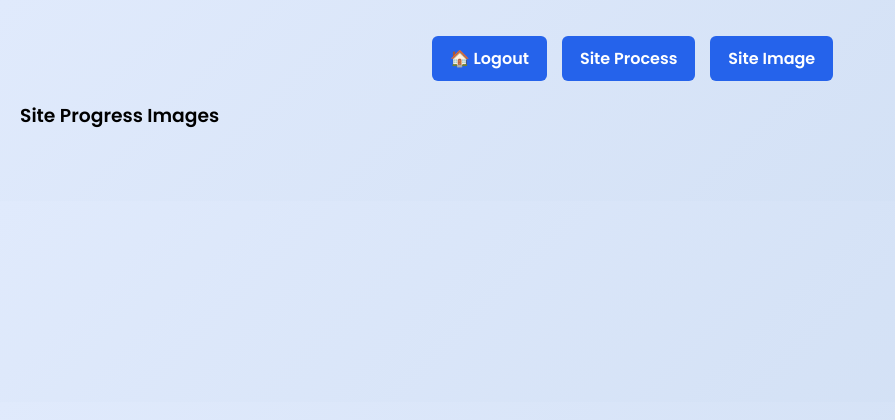
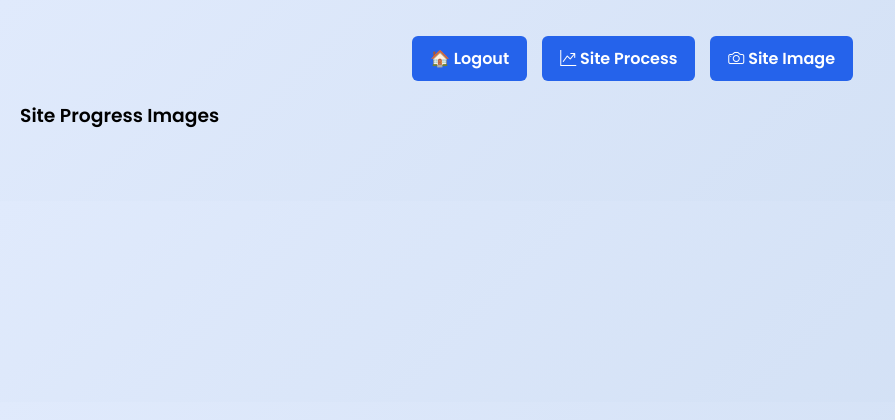
Before and after one commit to vivek248-cloud/billing, a Django app: template projects/templates/projects/siteimage.html in a window 1280 px wide. Shown: the top 420 px of the page, without its empty margins (0-895 px from the left). Run offline with Django 3.2, Linux system fonts and the light colour scheme; the template is opened without the code that fills it, so the values that code supplies are empty.

Commit message:
Fix static files and sync project

```diff
--- a/projects/templates/projects/client_dashboard.html
+++ b/projects/templates/projects/client_dashboard.html
@@ -12,6 +12,7 @@
   <meta name="viewport" content="width=device-width, initial-scale=1.0" />
   <!-- Swiper CSS -->
   <link rel="stylesheet" href="https://cdn.jsdelivr.net/npm/swiper@10/swiper-bundle.min.css" />
+  <link href="https://cdn.jsdelivr.net/npm/bootstrap-icons@1.10.5/font/bootstrap-icons.css" rel="stylesheet">
 
 
   <link href="https://fonts.googleapis.com/css2?family=Poppins:wght@400;600&display=swap" rel="stylesheet">
--- a/projects/templates/projects/siteimage.html
+++ b/projects/templates/projects/siteimage.html
@@ -13,6 +13,7 @@
   <!-- Swiper CSS -->
   <link rel="stylesheet" href="https://cdn.jsdelivr.net/npm/swiper@10/swiper-bundle.min.css" />
 
+  <link href="https://cdn.jsdelivr.net/npm/bootstrap-icons@1.10.5/font/bootstrap-icons.css" rel="stylesheet">
 
   <link href="https://fonts.googleapis.com/css2?family=Poppins:wght@400;600&display=swap" rel="stylesheet">
   <link href="https://unpkg.com/aos@2.3.1/dist/aos.css" rel="stylesheet">
--- a/projects/templates/projects/siteprocess.html
+++ b/projects/templates/projects/siteprocess.html
@@ -12,6 +12,7 @@
   <meta name="viewport" content="width=device-width, initial-scale=1.0" />
   <!-- Swiper CSS -->
   <link rel="stylesheet" href="https://cdn.jsdelivr.net/npm/swiper@10/swiper-bundle.min.css" />
+  <link href="https://cdn.jsdelivr.net/npm/bootstrap-icons@1.10.5/font/bootstrap-icons.css" rel="stylesheet">
 
 
   <link href="https://fonts.googleapis.com/css2?family=Poppins:wght@400;600&display=swap" rel="stylesheet">
```
